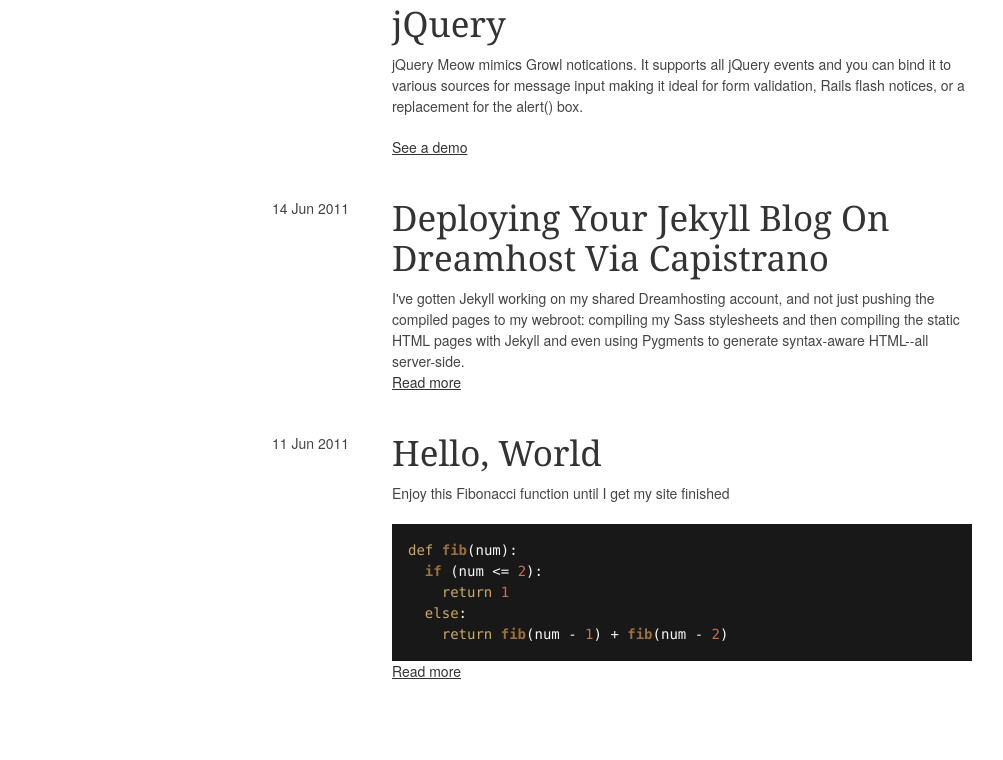
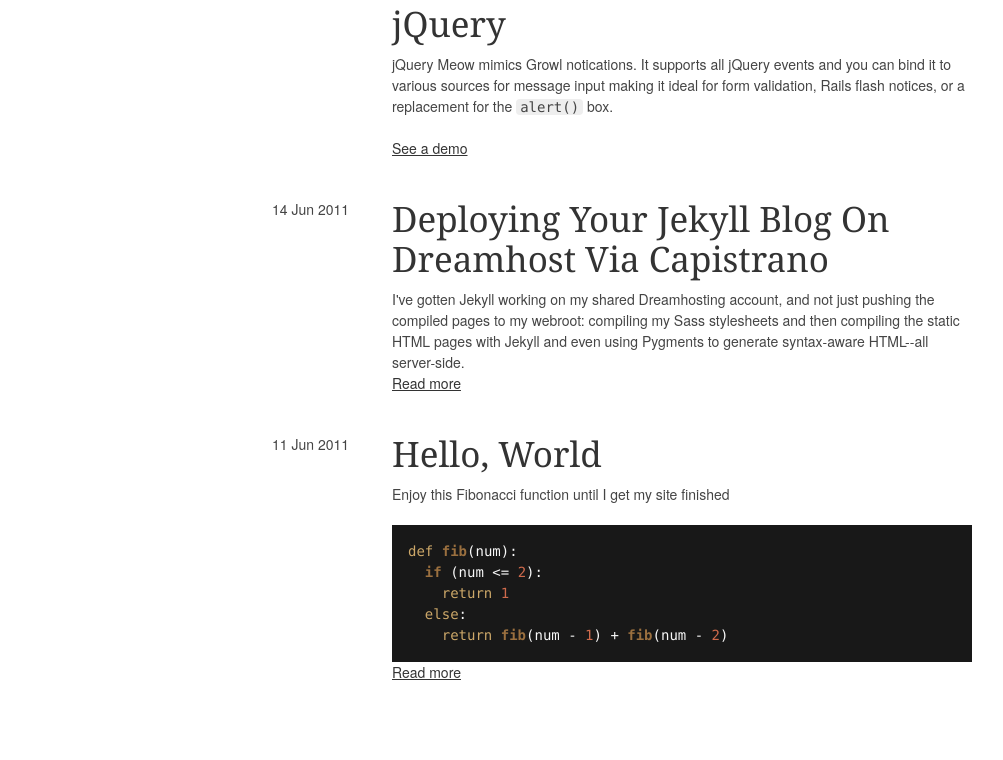
Before and after one commit to zacstewart/zacstewart.github.io, a Jekyll site: the page built from index.html, in a window 1280 px wide. Shown: the part 1545-2305 px from the top of the page, without its empty margins (138-1141 px from the left). Built offline with Jekyll 4.4.1, drawn with Linux system fonts in a browser that asks for light colours; some web fonts are replaced; comment, search, counter and statistics services are not loaded.

Commit message:
Improve code formatting

```diff
--- a/css/layout.css
+++ b/css/layout.css
@@ -15,15 +15,42 @@
 /* #Site Styles
 ================================================== */
 /* line 19, ../sass/layout.scss */
+body {
+  margin-top: 40px;
+  margin-bottom: 40px;
+}
+
+/* line 25, ../sass/layout.scss */
+h1 a, h2 a, h3 a, h4 a, h5 a, h6 a {
+  text-decoration: none;
+}
+
+/* line 30, ../sass/layout.scss */
+code {
+  font-family: Consolas, Monaco, "Lucida Console", monospace;
+  background-color: #eee;
+  border-radius: 4px;
+  padding-left: 4px;
+  padding-right: 4px;
+}
+
+/* line 38, ../sass/layout.scss */
+pre code {
+  background: none;
+  border-radius: 0;
+  padding: 0;
+}
+
+/* line 44, ../sass/layout.scss */
 #logo {
-  font-family: 'Helvetica Neue', 'Helvetica', 'Arial', 'sans-serif';
+  font-family: "Helvetica Neue", Helvetica, Arial, sans-serif;
   font-size: 28px;
   font-weight: bold;
   letter-spacing: -1px;
   text-align: center;
 }
 
-/* line 27, ../sass/layout.scss */
+/* line 52, ../sass/layout.scss */
 #avatar {
   border-radius: 50%;
   box-shadow: 0 0 1px 1px #333;
@@ -32,17 +59,6 @@
   margin-left: auto;
   margin-right: auto;
   margin-top: 0;
-}
-
-/* line 38, ../sass/layout.scss */
-h1 a, h2 a, h3 a, h4 a, h5 a, h6 a {
-  text-decoration: none;
-}
-
-/* line 43, ../sass/layout.scss */
-body {
-  margin-top: 40px;
-  margin-bottom: 40px;
 }
 
 /* #Page Styles
```
Also changed, not shown: sass/layout.scss (+26 -11 lines).
